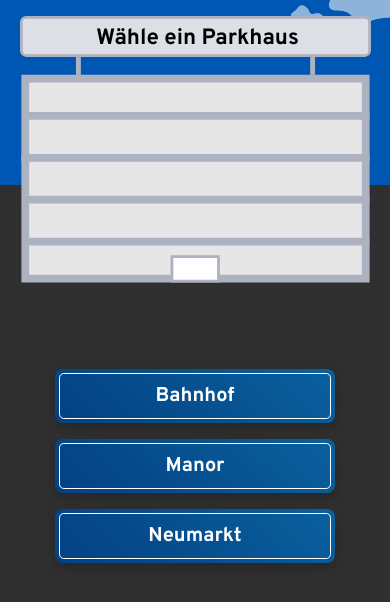
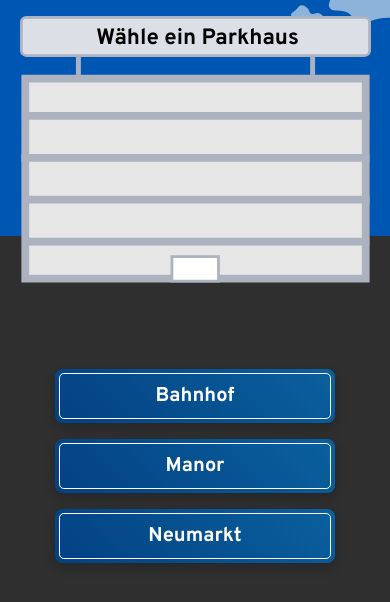
Before and after one commit to janikciril/Semesterarbeit-IM2, a plain HTML site: page index.html in a window 390 px wide. Shown: the part 102-704 px from the top of the page. Drawn offline with Linux system fonts and the light colour scheme.

Commit message:
Improved height of bottom container

```diff
--- a/style.css
+++ b/style.css
@@ -166,7 +166,7 @@ body {
   }
 
   .bottom-overlay {
-    height: 66vh;
+    height: 60vh;
   }
 
   #svg-container {
```
